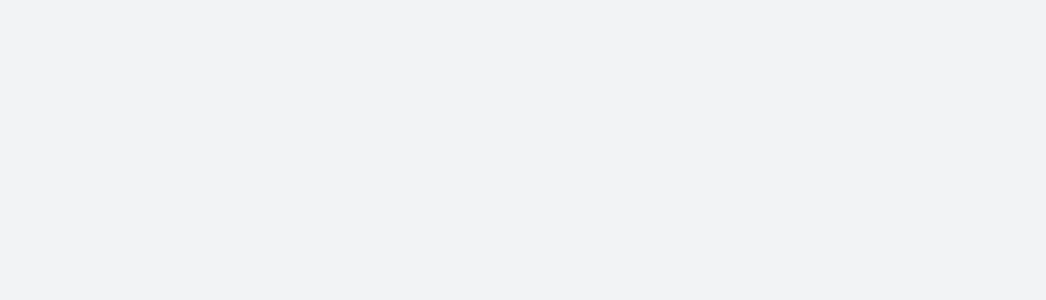
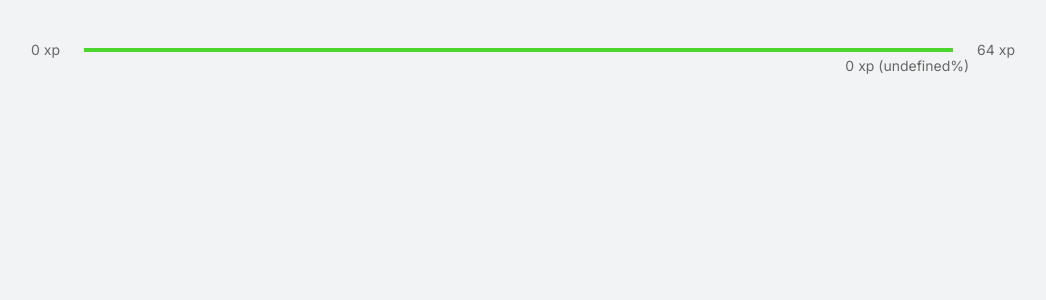
Before and after one commit to Jos620/movue-it-nuxt, a Nuxt app: page / in a window 1280 px wide. Shown: the top 300 px of the page, without its empty margins (117-1163 px from the left). Built offline with nearby package versions, Linux system fonts and the light colour scheme.

Commit message:
📍 | Experience Bar - adicionada a barra de experiência para o layout

```diff
--- /dev/null
+++ b/components/atoms/ExperienceBar.vue
@@ -0,0 +1,32 @@
+<template>
+	<header class="pb-10 flex items-center">
+		<p class="text-sm">
+			{{ `${xp.start} xp` }}
+		</p>
+		<div class="mx-4 lg:mx-6 flex-1 bg-gray-line h-1 rounded-md">
+			<div
+				class="relative bg-green h-1"
+				:style="{ width: `${currentXpPercentage}%` }"
+			>
+				<p class="text-sm absolute -right-4 top-2 w-max">
+					{{ `${xp.current} xp (${currentXpPercentage}%)` }}
+				</p>
+			</div>
+		</div>
+		<p class="text-sm">
+			{{ `${xp.end} xp` }}
+		</p>
+	</header>
+</template>
+
+<script lang="ts">
+import Vue from "vue";
+import { mapState, mapGetters } from "vuex";
+export default Vue.extend({
+	name: "ExperienceBar",
+	computed: {
+		...mapState("Challenges", ["xp"]),
+		...mapGetters("Challenges", ["currentXpPercentage"])
+	}
+});
+</script>
--- a/layouts/default.vue
+++ b/layouts/default.vue
@@ -1,3 +1,21 @@
 <template>
-	<Nuxt />
+	<div
+		class="min-h-screen max-w-5xl mx-auto flex flex-col px-5 py-8 md:py-10"
+	>
+		<ExperienceBar />
+		<Nuxt />
+	</div>
 </template>
+
+<script lang="ts">
+import Vue from "vue";
+import ExperienceBar from "~/components/atoms/ExperienceBar.vue";
+
+export default Vue.extend({
+	name: "Default",
+
+	components: {
+		ExperienceBar
+	}
+});
+</script>
```
